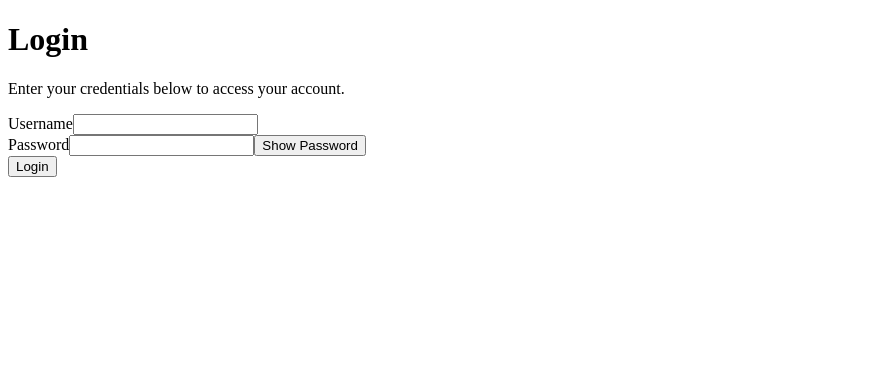
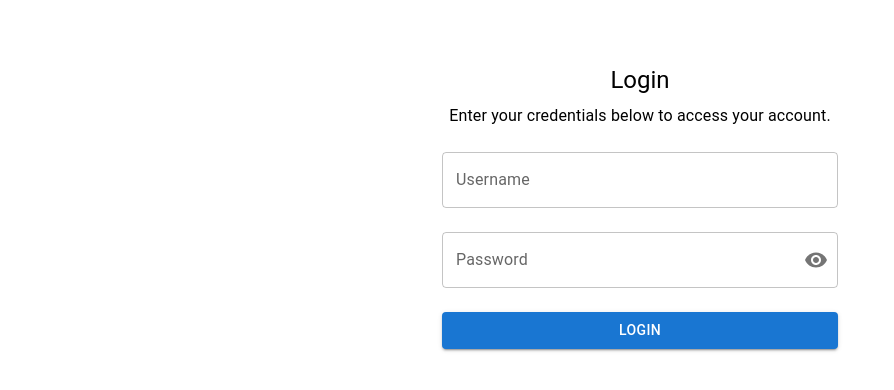
Before and after one commit to LordBobbert/GymManagerDev, a Next.js app in the folder frontend/: page /auth/login in a window 1280 px wide. Shown: the top 390 px of the page, without its empty margins (0-894 px from the left). Built offline with nearby package versions, Linux system fonts and the light colour scheme.

Commit message:
Refactor login page and login form components

```diff
--- a/frontend/src/app/auth/login/page.tsx
+++ b/frontend/src/app/auth/login/page.tsx
@@ -1,17 +1,17 @@
 // File: app/auth/login/page.tsx
-"use client"; // This marks the file as a Client Component
+"use client";
 
 import { useState } from "react";
 import { useRouter } from "next/navigation";
 import LoginForm from "../../../components/auth/LoginForm";
-import './login.module.css'; // Import the CSS module for styling
+import { Container, Typography, Box } from '@mui/material';
 
 const LoginPage = () => {
   const [error, setError] = useState<string | null>(null);
   const router = useRouter();
 
   const handleLogin = async (data: { username: string; password: string }) => {
-    setError(null);  // Clear any previous errors
+    setError(null);
 
     try {
       const response = await fetch(`${process.env.NEXT_PUBLIC_API_BASE_URL}/api/auth/login/`, {
@@ -23,11 +23,11 @@ const LoginPage = () => {
           username: data.username,
           password: data.password,
         }),
-        credentials: 'include',  // Ensure cookies are included
+        credentials: 'include',
       });
 
       if (response.ok) {
-        router.push('/dashboard');  // Redirect on successful login
+        router.push('/dashboard');
       } else {
         const responseData = await response.json();
         setError(responseData.error || 'Login failed');
@@ -38,11 +38,17 @@ const LoginPage = () => {
   };
 
   return (
-    <div className="login-page-container">
-      <h1 className="login-title">Login</h1>
-      <p className="login-description">Enter your credentials below to access your account.</p>
-      <LoginForm onSubmit={handleLogin} error={error} />
-    </div>
+    <Container component="main" maxWidth="xs">
+      <Box sx={{ mt: 8, display: 'flex', flexDirection: 'column', alignItems: 'center' }}>
+        <Typography component="h1" variant="h5">
+          Login
+        </Typography>
+        <Typography component="p" variant="body1" sx={{ mt: 1, textAlign: 'center' }}>
+          Enter your credentials below to access your account.
+        </Typography>
+        <LoginForm onSubmit={handleLogin} error={error} />
+      </Box>
+    </Container>
   );
 };
 
--- a/frontend/src/components/auth/LoginForm.tsx
+++ b/frontend/src/components/auth/LoginForm.tsx
@@ -4,6 +4,9 @@ import { useState } from "react";
 import { useForm } from "react-hook-form";
 import * as Yup from 'yup';
 import { yupResolver } from '@hookform/resolvers/yup';
+import { TextField, Button, Typography, Box, IconButton, InputAdornment } from '@mui/material';
+import Visibility from '@mui/icons-material/Visibility';
+import VisibilityOff from '@mui/icons-material/VisibilityOff';
 
 interface LoginFormData {
   username: string;
@@ -28,34 +31,54 @@ const LoginForm = ({ onSubmit, error }: LoginFormProps) => {
   const [showPassword, setShowPassword] = useState(false);
 
   return (
-    <form onSubmit={handleSubmit(onSubmit)} className="login-form">
-      <div className="form-group">
-        <label>Username</label>
-        <input
-          type="text"
-          {...register("username")}
-          className="form-input"
-        />
-        {errors.username && <p className="error-text">{errors.username.message}</p>}
-      </div>
+    <Box component="form" onSubmit={handleSubmit(onSubmit)} sx={{ mt: 1 }}>
+      <TextField
+        label="Username"
+        fullWidth
+        margin="normal"
+        {...register("username")}
+        error={!!errors.username}
+        helperText={errors.username?.message}
+      />
 
-      <div className="form-group">
-        <label>Password</label>
-        <input
-          type={showPassword ? "text" : "password"}
-          {...register("password")}
-          className="form-input"
-        />
-        {errors.password && <p className="error-text">{errors.password.message}</p>}
-        <button type="button" className="toggle-password" onClick={() => setShowPassword(!showPassword)}>
-          {showPassword ? "Hide" : "Show"} Password
-        </button>
-      </div>
+      <TextField
+        label="Password"
+        fullWidth
+        margin="normal"
+        type={showPassword ? "text" : "password"}
+        {...register("password")}
+        error={!!errors.password}
+        helperText={errors.password?.message}
+        InputProps={{
+          endAdornment: (
+            <InputAdornment position="end">
+              <IconButton
+                onClick={() => setShowPassword(!showPassword)}
+                edge="end"
+              >
+                {showPassword ? <VisibilityOff /> : <Visibility />}
+              </IconButton>
+            </InputAdornment>
+          )
+        }}
+      />
 
-      {error && <p className="error-text">{error}</p>}
+      {error && (
+        <Typography color="error" variant="body2">
+          {error}
+        </Typography>
+      )}
 
-      <button type="submit" className="submit-btn">Login</button>
-    </form>
+      <Button
+        type="submit"
+        fullWidth
+        variant="contained"
+        color="primary"
+        sx={{ mt: 2 }}
+      >
+        Login
+      </Button>
+    </Box>
   );
 };
 
```
